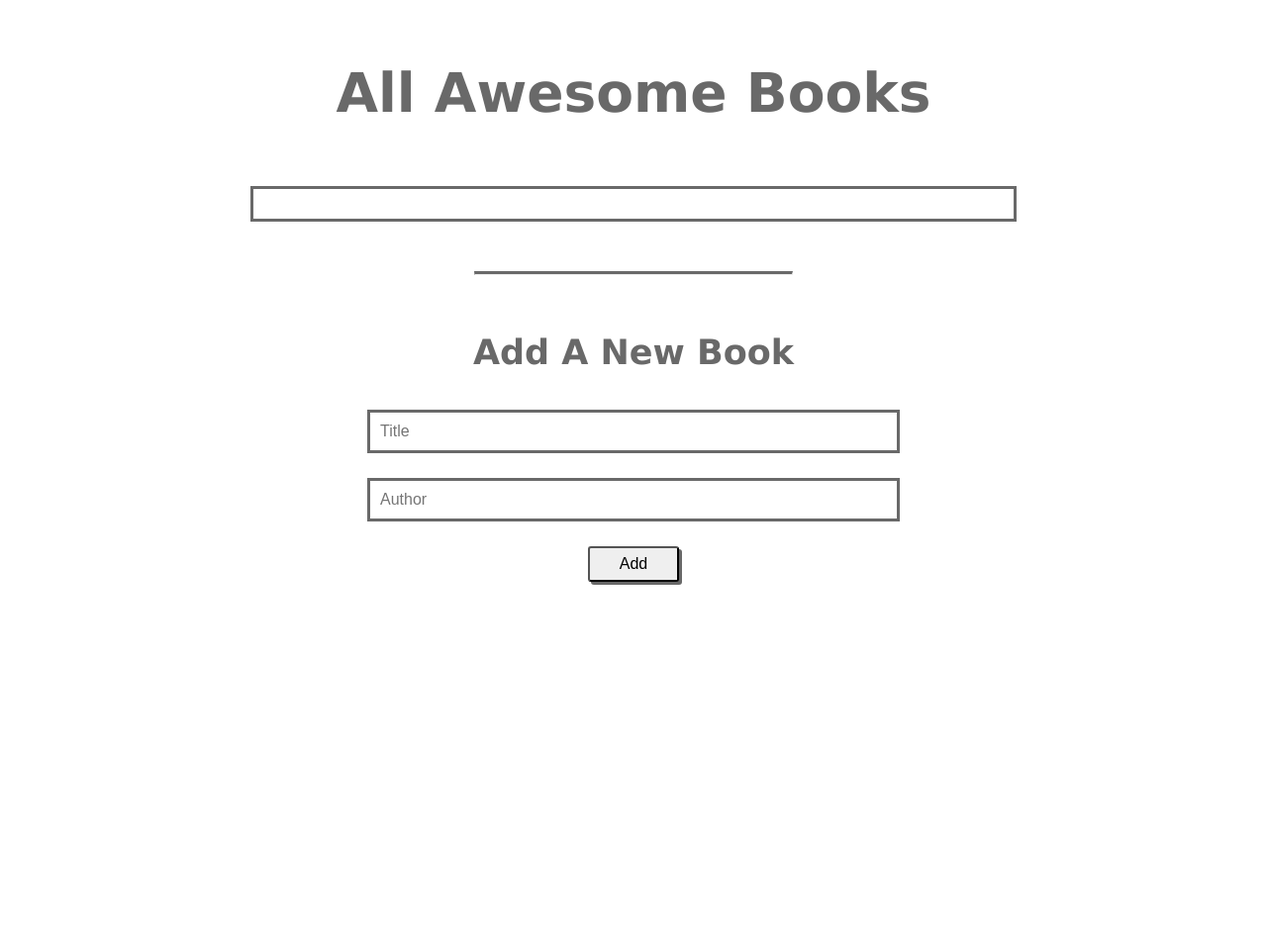
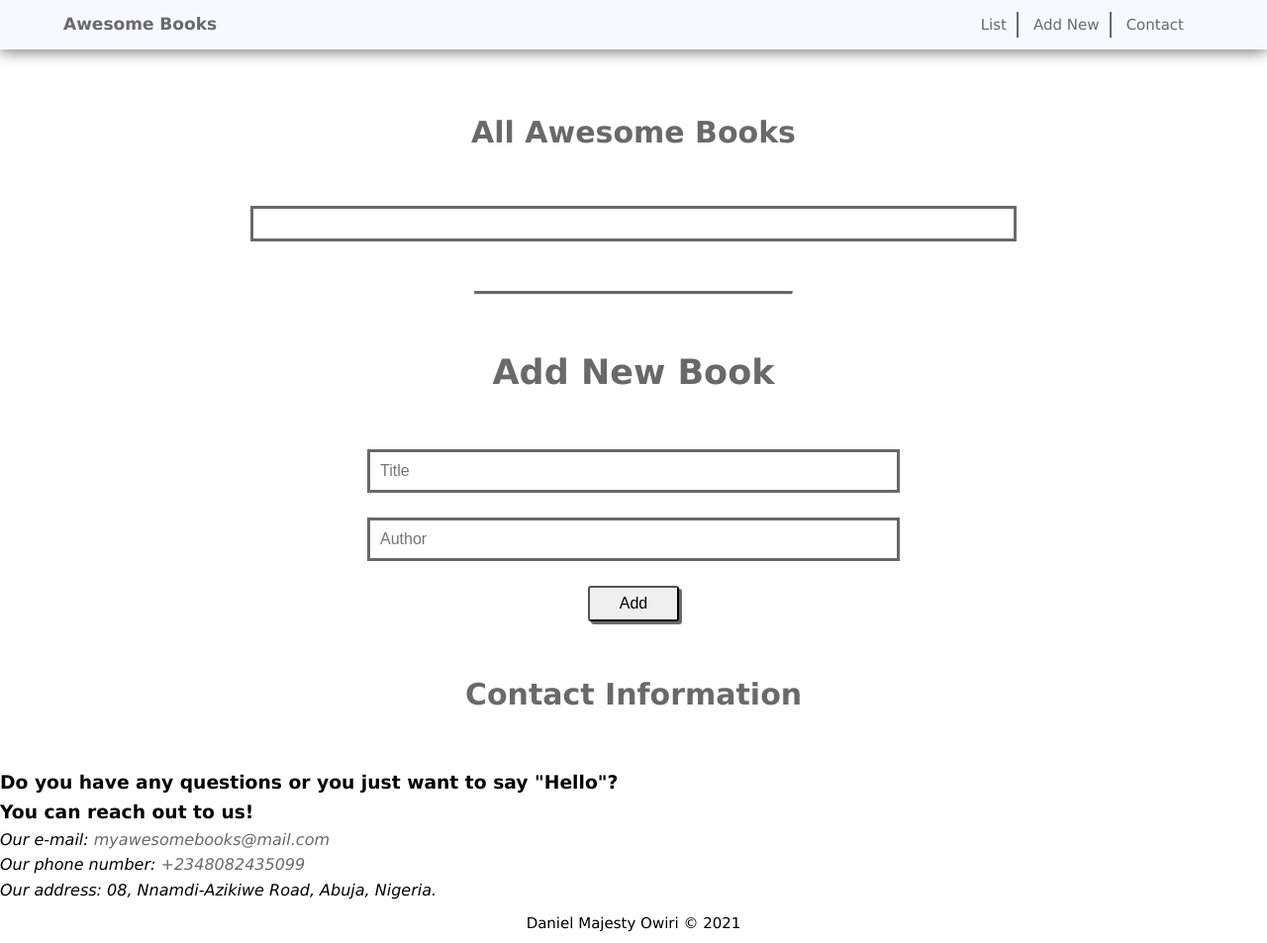
Before and after one commit to DannieMo/Awesome_books, a website: page index.html in a window 1280 px wide. Shown: the whole page at 99% size. Before the commit the page ends 800 px from the top, so only its background shows below. Drawn offline with Linux system fonts and the light colour scheme; a script that the page names is missing.

Commit message:
Add html elements for contact section, navigation and styling

```diff
--- a/books.js
+++ b/books.js
@@ -3,7 +3,46 @@ const bookSection = document.getElementById('books');
 const bookTitle = document.getElementById('book-title');
 const bookAuthor = document.getElementById('book-author');
 const form = document.getElementById('form');
+const formSection = document.getElementById('form-section');
+const contactSection = document.getElementById('contact');
+const theBooksList = document.getElementById('my-books');
+const list = document.getElementById('list');
+const addNew = document.getElementById('add-new');
+const contactUs = document.getElementById('contact-us');
 
+// Set Current Date and Time with Luxon.js Library
+const time = document.getElementById('current-time');
+/* eslint-disable no-undef */
+/* eslint-disable no-unused-vars */
+const reloadTime = () => {
+  const theTime = luxon.DateTime.now();
+  time.innerHTML = theTime.toLocaleString(luxon.DateTime.DATETIME_FULL_WITH_SECONDS);
+}
+const myTime = setInterval(reloadTime, 1000);
+
+/* eslint-disable no-undef */
+
+// Navigation Bar EventListeners
+
+list.addEventListener('click', () => {
+  formSection.classList.add('hide');
+  contactSection.classList.add('hide');
+  theBooksList.classList.remove('hide');
+});
+
+addNew.addEventListener('click', () => {
+  formSection.classList.remove('hide');
+  contactSection.classList.add('hide');
+  theBooksList.classList.add('hide');
+});
+
+contactUs.addEventListener('click', () => {
+  formSection.classList.add('hide');
+  contactSection.classList.remove('hide');
+  theBooksList.classList.add('hide');
+});
+
+// JavaScript Classes
 class AwesomeBooks {
   constructor(title, author) {
     this.title = title;
@@ -63,6 +102,8 @@ const addBookToList = (e) => {
   const title = document.getElementById('book-title').value;
   const author = document.getElementById('book-author').value;
   const newBook = new AwesomeBooks(title, author);
+  formSection.classList.add('hide');
+  theBooksList.classList.remove('hide');
   Page.clearInput();
   Page.setLocalStorage(newBook);
   Page.showBooks();
@@ -80,3 +121,7 @@ const removeBook = (id) => {
 };
 
 Page.showBooks();
+window.onload = () => {
+  formSection.classList.add('hide');
+  contactSection.classList.add('hide');
+};
--- a/index.html
+++ b/index.html
@@ -9,23 +9,82 @@
   </head>
 
   <body>
+    <!-- Header Section -->
+
+    <header id="books-header">
+      <div class="main-nav">
+        <nav id="page-nav">
+          <span><a href="#">Awesome Books</a></span>
+          <ul>
+            <li id="list"><a href="#my-books" class="link">List</a></li>
+            <li id="add-new"><a href="#form-section" class="link">Add New</a></li>
+            <li id="contact-us"><a href="#contact" class="link">Contact</a></li>
+          </ul>
+
+        </nav>
+      </div>
+
+      <p id="current-time"></p>
+    </header>
+
+
+    <main>
+       <!-- Book List Section -->
+      <section id="my-books">
         <h1>All Awesome Books</h1>
         <div id="books">
 
+
         </div>
-    <hr />
+        <hr>
+      </section>
+
+
+
+      <!-- Add A New Books Section -->
 
       <section id="form-section">
-      <h2>Add A New Book</h2>
+        <h2>Add New Book</h2>
 
         <form id="form">
-        <input type="text" id="book-title" placeholder="Title" />
-        <input type="text" id="book-author" placeholder="Author" />
+          <input type="text" id="book-title" placeholder="Title">
+          <input type="text" id="book-author" placeholder="Author">
 
           <button type="submit">Add</button>
         </form>
       </section>
 
+
+      <!-- My Contact Section -->
+
+      <section id="contact">
+        <h2>Contact Information</h2>
+
+        <div class="contact-info">
+          <h3>Do you have any questions or you just want to say "Hello"?<br>
+            You can reach out to us!
+          </h3>
+
+          <address>
+            Our e-mail: <a href="mailto:myawesomebooks@mail.com">myawesomebooks@mail.com</a><br>
+            Our phone number: <a href="tel:+2348082435099">+2348082435099</a><br>
+            Our address: 08, Nnamdi-Azikiwe Road, Abuja, Nigeria.
+          </address>
+
+        </div>
+      </section>
+    </main>
+
+    <!-- Footer Section -->
+    <footer>
+      <p>Daniel Majesty Owiri &copy; 2021</p>
+    </footer>
+
+
+    <script src="https://cdnjs.cloudflare.com/ajax/libs/luxon/2.0.2/luxon.min.js"
+      integrity="sha512-frUCURIeB0OKMPgmDEwT3rC4NH2a4gn06N3Iw6T1z0WfrQZd7gNfJFbHrNsZP38PVXOp6nUiFtBqVvmCj+ARhw=="
+      crossorigin="anonymous" referrerpolicy="no-referrer"></script>
     <script src="books.js"></script>
   </body>
+
   </html>
--- a/styles.css
+++ b/styles.css
@@ -11,10 +11,11 @@ body {
   background-color: #fff;
 }
 
-h1 {
+h1,
+h2 {
   text-align: center;
   margin: 50px auto;
-  font-size: 55px;
+  font-size: 30px;
   color: dimgray;
 }
 
@@ -23,6 +24,89 @@ hr {
   margin: 50px auto;
   border-top: 3px solid dimgray;
 }
+
+/* Header Section Styling */
+header {
+  width: 100%;
+}
+
+.main-nav {
+  background-color: ghostwhite;
+  box-shadow: 0 1px 15px rgb(97, 97, 97);
+}
+
+#current-time,
+footer p,
+#page-nav {
+  width: 90%;
+  margin: 0 auto;
+}
+
+#books,
+#contact,
+#form-section {
+  transition: 400ms ease-in-out;
+}
+
+#page-nav {
+  display: flex;
+  justify-content: space-between;
+  align-items: center;
+  height: 50px;
+  margin: 0 auto;
+}
+
+#contact a,
+#page-nav span a {
+  text-decoration: none;
+  color: dimgray;
+  transition: 250ms ease-out;
+}
+
+#page-nav span a {
+  font-weight: bolder;
+  font-size: 17px;
+}
+
+#page-nav ul li a {
+  font-size: 15px;
+  text-decoration: none;
+  transition: 300ms ease-in-out;
+  color: dimgray;
+}
+
+#contact a:hover,
+#page-nav li a:hover,
+#page-nav span a:hover {
+  color: red;
+}
+
+#page-nav ul {
+  margin: 0;
+  padding: 0;
+}
+
+#page-nav ul li {
+  display: inline-block;
+  margin-right: 10px;
+  border-right: 2px solid dimgray;
+  padding-right: 10px;
+}
+
+#page-nav ul li:last-of-type {
+  border-right: none;
+}
+
+#current-time {
+  display: flex;
+  justify-content: flex-end;
+  padding-top: 10px;
+  padding-right: 10px;
+  font-size: 13px;
+  font-family: Verdana, Geneva, Tahoma, sans-serif;
+}
+
+/* Styling For Book Section */
 
 #books {
   display: grid;
@@ -58,6 +142,14 @@ hr {
   box-shadow: 3px 3px 0 dimgray;
 }
 
+footer p {
+  height: 40px;
+  display: flex;
+  align-items: center;
+  font-size: 15px;
+  justify-content: center;
+}
+
 #form-section {
   margin-top: 50px;
   text-align: center;
@@ -89,3 +181,12 @@ input {
   padding: 7px 30px;
   font-size: 16px;
 }
+
+#book-info button:hover,
+#form button:hover {
+  background-color: #333;
+  color: #eee;
+  transform: scale(0.95);
+}
+
+/* Sytling For Contact Form Section */
```
Lines whose indentation alone changed are shown as unchanged.
